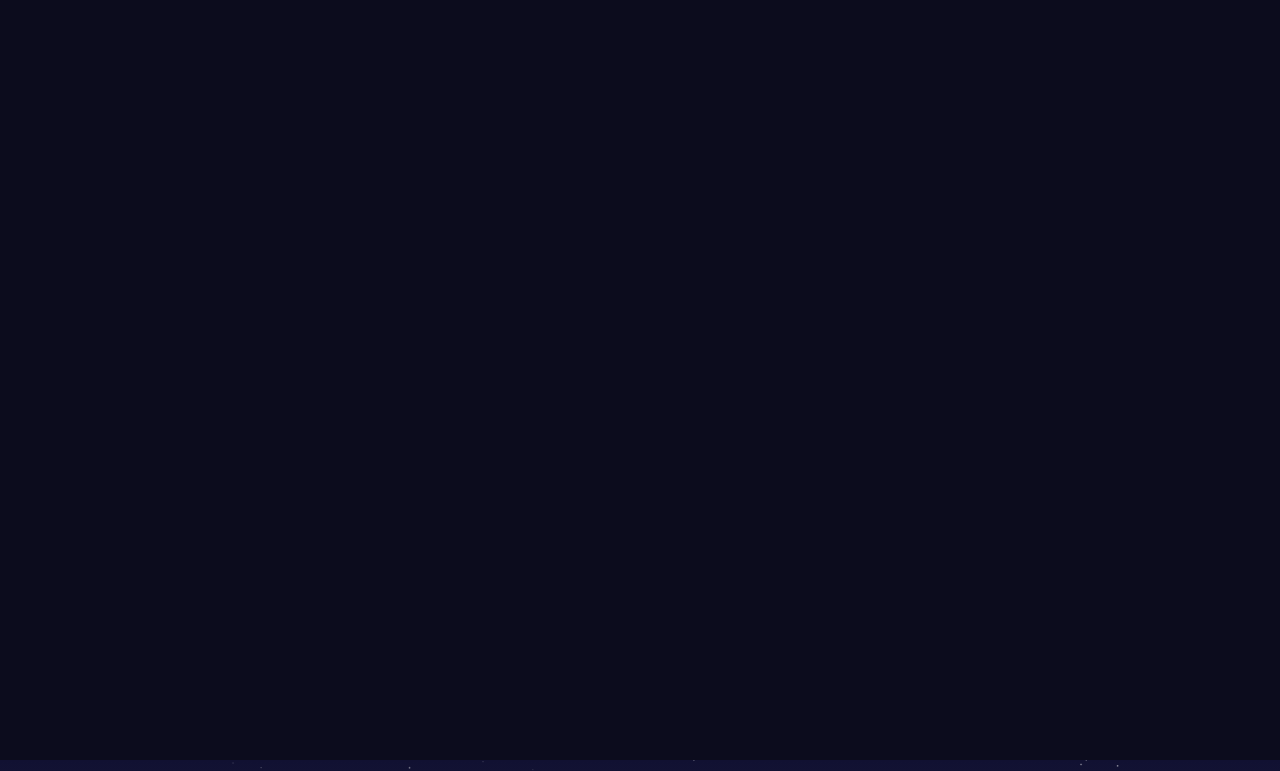
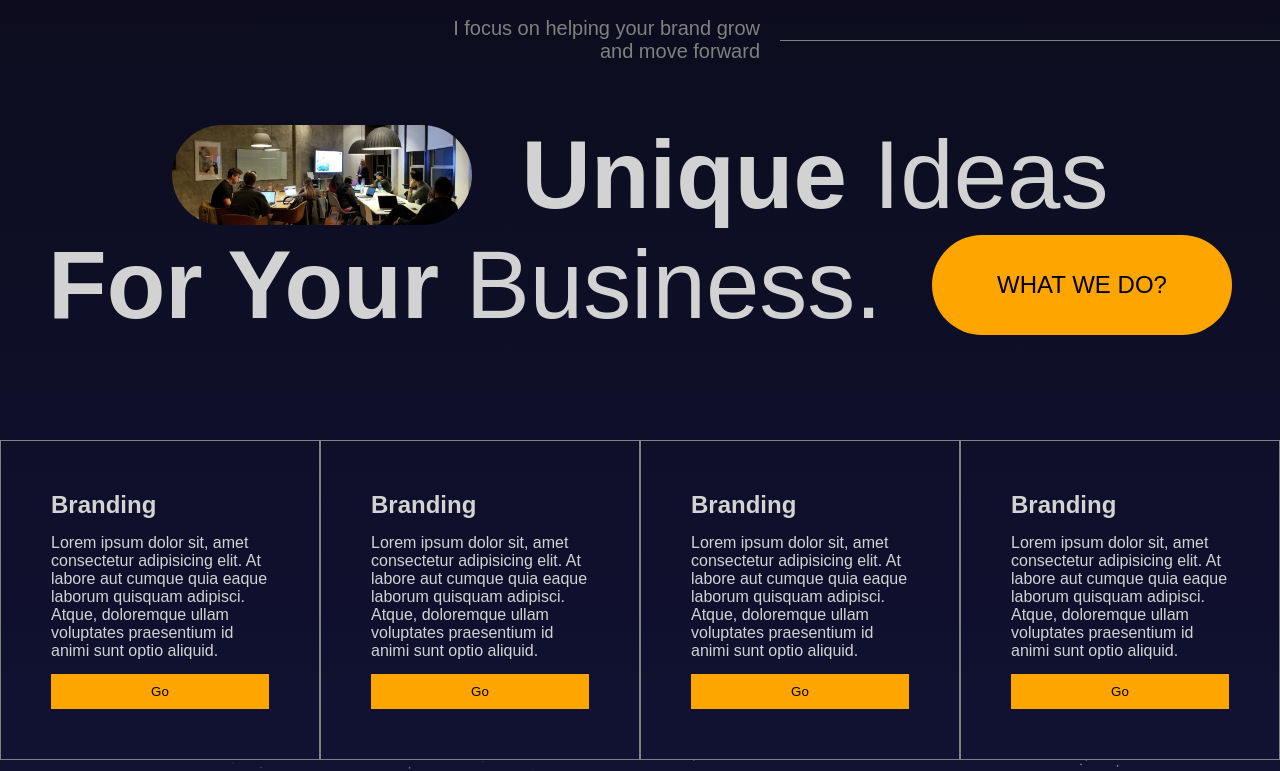
Before and after one commit to 4kbr/parralax-react, a React (Vite) app: page / in a window 1280 px wide. Shown: the part 1640-2411 px from the top of the page. Built offline with nearby package versions, Linux system fonts and the light colour scheme.

Commit message:
add services

```diff
--- a/src/App.tsx
+++ b/src/App.tsx
@@ -2,6 +2,7 @@
 import Hero from "./components/hero/Hero";
 import Navbar from "./components/navbar/Navbar";
 import Parallax from "./components/parallax/Parallax";
+import Services from "./components/services/Services";
 
 export default function App() {
   return (
@@ -16,7 +17,9 @@
       <section id="Services">
         <Parallax type="services" />
       </section>
-      <section>Services</section>
+      <section>
+        <Services />
+      </section>
       <section id="Portfolio">
         <Parallax type="portfolio" />
       </section>
--- /dev/null
+++ b/src/components/services/Services.tsx
@@ -0,0 +1,108 @@
+import { Variants, motion, useInView } from "framer-motion";
+import "./services.scss";
+import { useRef } from "react";
+
+const variants: Variants = {
+  initial: {
+    x: -500,
+    opacity: 0,
+  },
+  animate: {
+    x: 0,
+    opacity: 1,
+    transition: {
+      duration: 1,
+      staggerChildren: 0.1,
+    },
+  },
+};
+
+const Services = () => {
+  const ref = useRef(null);
+  const isInView = useInView(ref, { margin: "-100px" });
+  return (
+    <motion.div
+      className="services"
+      variants={variants}
+      initial="initial"
+      // whileInView={ "animate" }
+      ref={ref}
+      animate={isInView && "animate"}
+    >
+      <motion.div className="textContainer" variants={variants}>
+        <p>
+          I focus on helping your brand grow
+          <br /> and move forward
+        </p>
+        <hr />
+      </motion.div>
+      <motion.div className="titleContainer" variants={variants}>
+        <div className="title">
+          <img src="/people.webp" alt="" />
+          <h1>
+            <motion.b whileHover={{ color: "orange" }}>Unique</motion.b> Ideas
+          </h1>
+        </div>
+        <div className="title">
+          <h1>
+            <motion.b whileHover={{ color: "orange" }}>For Your</motion.b>{" "}
+            Business.
+          </h1>
+          <button>WHAT WE DO?</button>
+        </div>
+      </motion.div>
+      <motion.div className="listContainer" variants={variants}>
+        <motion.div
+          whileHover={{ background: "lightgray", color: "black" }}
+          className="box"
+        >
+          <h2>Branding</h2>
+          <p>
+            Lorem ipsum dolor sit, amet consectetur adipisicing elit. At labore
+            aut cumque quia eaque laborum quisquam adipisci. Atque, doloremque
+            ullam voluptates praesentium id animi sunt optio aliquid.
+          </p>
+          <button>Go</button>
+        </motion.div>
+        <motion.div
+          whileHover={{ background: "lightgray", color: "black" }}
+          className="box"
+        >
+          <h2>Branding</h2>
+          <p>
+            Lorem ipsum dolor sit, amet consectetur adipisicing elit. At labore
+            aut cumque quia eaque laborum quisquam adipisci. Atque, doloremque
+            ullam voluptates praesentium id animi sunt optio aliquid.
+          </p>
+          <button>Go</button>
+        </motion.div>
+        <motion.div
+          whileHover={{ background: "lightgray", color: "black" }}
+          className="box"
+        >
+          <h2>Branding</h2>
+          <p>
+            Lorem ipsum dolor sit, amet consectetur adipisicing elit. At labore
+            aut cumque quia eaque laborum quisquam adipisci. Atque, doloremque
+            ullam voluptates praesentium id animi sunt optio aliquid.
+          </p>
+          <button>Go</button>
+        </motion.div>
+        <motion.div
+          whileHover={{ background: "lightgray", color: "black" }}
+          className="box"
+        >
+          <h2>Branding</h2>
+          <p>
+            Lorem ipsum dolor sit, amet consectetur adipisicing elit. At labore
+            aut cumque quia eaque laborum quisquam adipisci. Atque, doloremque
+            ullam voluptates praesentium id animi sunt optio aliquid.
+          </p>
+          <button>Go</button>
+        </motion.div>
+      </motion.div>
+    </motion.div>
+  );
+};
+
+export default Services;
--- /dev/null
+++ b/src/components/services/services.scss
@@ -0,0 +1,84 @@
+.services {
+  background: linear-gradient(180deg, #0c0c1d, #111132);
+  height: 100%;
+  display: flex;
+  flex-direction: column;
+  justify-content: space-between;
+
+  .textContainer {
+    flex: 1;
+    align-self: self-end;
+    display: flex;
+    align-items: center;
+    gap: 20px;
+
+    p {
+      font-weight: 200;
+      font-size: 20px;
+      color: gray;
+      text-align: right;
+    }
+
+    hr {
+      width: 500px;
+      border: none;
+      border-top: 0.5px solid gray;
+    }
+  }
+  .titleContainer {
+    flex: 2;
+    display: flex;
+    flex-direction: column;
+    align-items: center;
+
+    .title {
+      display: flex;
+      align-items: center;
+      gap: 50px;
+
+      img {
+        width: 300px;
+        height: 100px;
+        border-radius: 50px;
+        object-fit: cover;
+      }
+
+      h1 {
+        font-size: 96px;
+        font-weight: 100;
+        color: #d2d2d2;
+      }
+
+      button {
+        width: 300px;
+        height: 100px;
+        border-radius: 50px;
+        background-color: orange;
+        border: none;
+        font-size: 24px;
+        cursor: pointer;
+      }
+    }
+  }
+  .listContainer {
+    flex: 2;
+    display: flex;
+    max-width: 1366px;
+    margin: auto;
+
+    .box {
+      padding: 50px;
+      border: 0.5px solid gray;
+      display: flex;
+      flex-direction: column;
+      justify-content: space-between;
+
+      button {
+        padding: 10px;
+        background-color: orange;
+        border: none;
+        cursor: pointer;
+      }
+    }
+  }
+}
```
